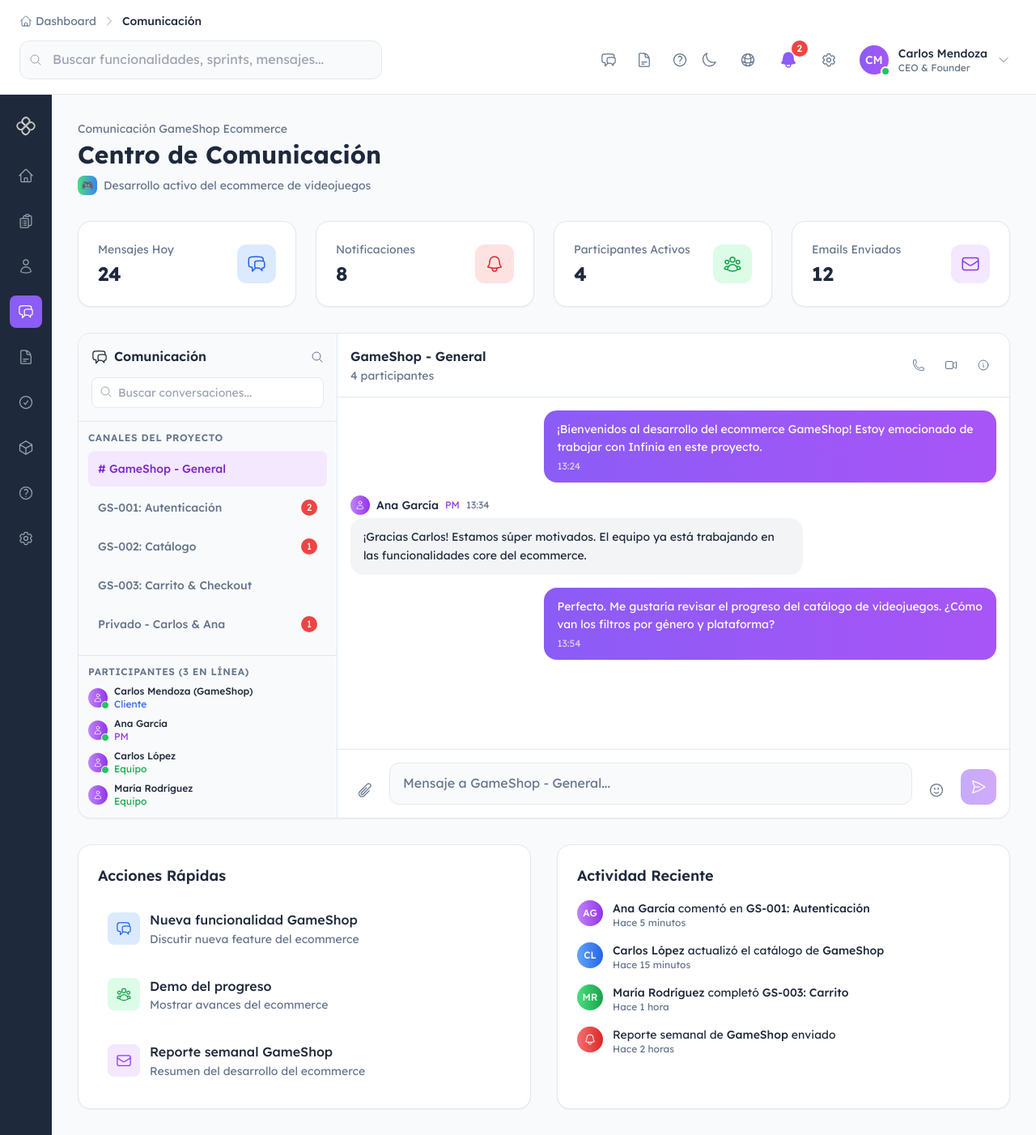
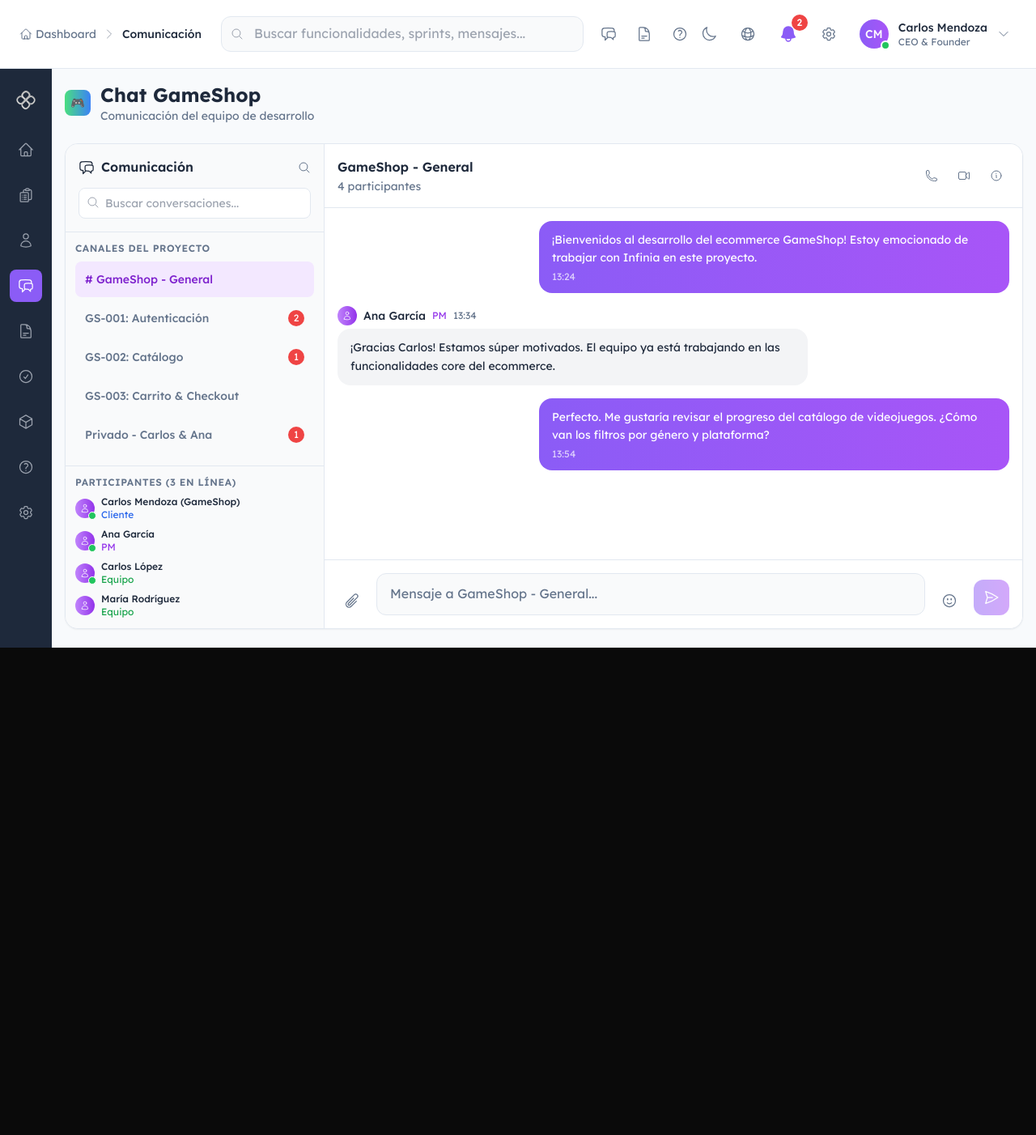
Before and after one commit to kmmelissat/infinia, a Next.js app: page /dashboard/communication in a window 1280 px wide. Shown: the whole page at 81% size. After the commit the page ends 800 px from the top, so only its background shows below. Built offline with nearby package versions, Linux system fonts and the light colour scheme.

Commit message:
Refactor CommunicationPage and DashboardNavbar components for improved layout and user experience.

```diff
--- a/src/app/dashboard/communication/page.tsx
+++ b/src/app/dashboard/communication/page.tsx
@@ -2,228 +2,29 @@
 
 import React from "react";
 import ProjectChat from "@/components/Dashboard/Communication/ProjectChat";
-import {
-  ChatBubbleLeftRightIcon,
-  BellIcon,
-  UserGroupIcon,
-  EnvelopeIcon,
-} from "@heroicons/react/24/outline";
 
 const CommunicationPage = () => {
   return (
-    <div className="p-8">
-      {/* Header */}
-      <div className="mb-8">
-        <div>
-          <p className="text-sm text-dashboard-text-secondary mb-1">
-            Comunicación GameShop Ecommerce
-          </p>
-          <h1 className="text-3xl font-bold text-dashboard-text-primary">
-            Centro de Comunicación
-          </h1>
-          <div className="mt-2 flex items-center space-x-2">
-            <div className="w-6 h-6 bg-gradient-to-r from-green-400 to-blue-500 rounded-lg flex items-center justify-center">
-              <span className="text-white font-bold text-xs">🎮</span>
-            </div>
-            <span className="text-sm text-dashboard-text-secondary">
-              Desarrollo activo del ecommerce de videojuegos
-            </span>
+    <div className="p-4">
+      {/* Header Simple */}
+      <div className="mb-6">
+        <div className="flex items-center space-x-3">
+          <div className="w-8 h-8 bg-gradient-to-r from-green-400 to-blue-500 rounded-lg flex items-center justify-center">
+            <span className="text-white font-bold text-sm">🎮</span>
+          </div>
+          <div>
+            <h1 className="text-2xl font-bold text-dashboard-text-primary">
+              Chat GameShop
+            </h1>
+            <p className="text-sm text-dashboard-text-secondary">
+              Comunicación del equipo de desarrollo
+            </p>
           </div>
         </div>
       </div>
 
-      {/* Communication Stats */}
-      <div className="grid grid-cols-1 md:grid-cols-4 gap-6 mb-8">
-        <div className="bg-dashboard-card rounded-2xl p-6 shadow-sm border border-dashboard-border">
-          <div className="flex items-center justify-between">
-            <div>
-              <p className="text-sm text-dashboard-text-secondary mb-1">
-                Mensajes Hoy
-              </p>
-              <p className="text-2xl font-bold text-dashboard-text-primary">
-                24
-              </p>
-            </div>
-            <div className="w-12 h-12 bg-blue-100 rounded-xl flex items-center justify-center">
-              <ChatBubbleLeftRightIcon className="w-6 h-6 text-blue-600" />
-            </div>
-          </div>
-        </div>
-
-        <div className="bg-dashboard-card rounded-2xl p-6 shadow-sm border border-dashboard-border">
-          <div className="flex items-center justify-between">
-            <div>
-              <p className="text-sm text-dashboard-text-secondary mb-1">
-                Notificaciones
-              </p>
-              <p className="text-2xl font-bold text-dashboard-text-primary">
-                8
-              </p>
-            </div>
-            <div className="w-12 h-12 bg-red-100 rounded-xl flex items-center justify-center">
-              <BellIcon className="w-6 h-6 text-red-600" />
-            </div>
-          </div>
-        </div>
-
-        <div className="bg-dashboard-card rounded-2xl p-6 shadow-sm border border-dashboard-border">
-          <div className="flex items-center justify-between">
-            <div>
-              <p className="text-sm text-dashboard-text-secondary mb-1">
-                Participantes Activos
-              </p>
-              <p className="text-2xl font-bold text-dashboard-text-primary">
-                4
-              </p>
-            </div>
-            <div className="w-12 h-12 bg-green-100 rounded-xl flex items-center justify-center">
-              <UserGroupIcon className="w-6 h-6 text-green-600" />
-            </div>
-          </div>
-        </div>
-
-        <div className="bg-dashboard-card rounded-2xl p-6 shadow-sm border border-dashboard-border">
-          <div className="flex items-center justify-between">
-            <div>
-              <p className="text-sm text-dashboard-text-secondary mb-1">
-                Emails Enviados
-              </p>
-              <p className="text-2xl font-bold text-dashboard-text-primary">
-                12
-              </p>
-            </div>
-            <div className="w-12 h-12 bg-purple-100 rounded-xl flex items-center justify-center">
-              <EnvelopeIcon className="w-6 h-6 text-purple-600" />
-            </div>
-          </div>
-        </div>
-      </div>
-
-      {/* Main Chat Interface */}
-      <div className="mb-8">
-        <ProjectChat />
-      </div>
-
-      {/* Communication Features */}
-      <div className="grid grid-cols-1 lg:grid-cols-2 gap-8">
-        {/* Quick Actions */}
-        <div className="bg-dashboard-card rounded-2xl p-6 shadow-sm border border-dashboard-border">
-          <h3 className="text-lg font-semibold text-dashboard-text-primary mb-4">
-            Acciones Rápidas
-          </h3>
-          <div className="space-y-3">
-            <button className="w-full flex items-center space-x-3 p-3 text-left hover:bg-gray-50 rounded-lg transition-colors">
-              <div className="w-10 h-10 bg-blue-100 rounded-lg flex items-center justify-center">
-                <ChatBubbleLeftRightIcon className="w-5 h-5 text-blue-600" />
-              </div>
-              <div>
-                <p className="font-medium text-dashboard-text-primary">
-                  Nueva funcionalidad GameShop
-                </p>
-                <p className="text-sm text-dashboard-text-secondary">
-                  Discutir nueva feature del ecommerce
-                </p>
-              </div>
-            </button>
-
-            <button className="w-full flex items-center space-x-3 p-3 text-left hover:bg-gray-50 rounded-lg transition-colors">
-              <div className="w-10 h-10 bg-green-100 rounded-lg flex items-center justify-center">
-                <UserGroupIcon className="w-5 h-5 text-green-600" />
-              </div>
-              <div>
-                <p className="font-medium text-dashboard-text-primary">
-                  Demo del progreso
-                </p>
-                <p className="text-sm text-dashboard-text-secondary">
-                  Mostrar avances del ecommerce
-                </p>
-              </div>
-            </button>
-
-            <button className="w-full flex items-center space-x-3 p-3 text-left hover:bg-gray-50 rounded-lg transition-colors">
-              <div className="w-10 h-10 bg-purple-100 rounded-lg flex items-center justify-center">
-                <EnvelopeIcon className="w-5 h-5 text-purple-600" />
-              </div>
-              <div>
-                <p className="font-medium text-dashboard-text-primary">
-                  Reporte semanal GameShop
-                </p>
-                <p className="text-sm text-dashboard-text-secondary">
-                  Resumen del desarrollo del ecommerce
-                </p>
-              </div>
-            </button>
-          </div>
-        </div>
-
-        {/* Recent Activity */}
-        <div className="bg-dashboard-card rounded-2xl p-6 shadow-sm border border-dashboard-border">
-          <h3 className="text-lg font-semibold text-dashboard-text-primary mb-4">
-            Actividad Reciente
-          </h3>
-          <div className="space-y-4">
-            <div className="flex items-start space-x-3">
-              <div className="w-8 h-8 bg-gradient-to-r from-purple-400 to-purple-600 rounded-full flex items-center justify-center flex-shrink-0">
-                <span className="text-xs font-medium text-white">AG</span>
-              </div>
-              <div className="flex-1 min-w-0">
-                <p className="text-sm text-dashboard-text-primary">
-                  <span className="font-medium">Ana García</span> comentó en{" "}
-                  <span className="font-medium">GS-001: Autenticación</span>
-                </p>
-                <p className="text-xs text-dashboard-text-secondary">
-                  Hace 5 minutos
-                </p>
-              </div>
-            </div>
-
-            <div className="flex items-start space-x-3">
-              <div className="w-8 h-8 bg-gradient-to-r from-blue-400 to-blue-600 rounded-full flex items-center justify-center flex-shrink-0">
-                <span className="text-xs font-medium text-white">CL</span>
-              </div>
-              <div className="flex-1 min-w-0">
-                <p className="text-sm text-dashboard-text-primary">
-                  <span className="font-medium">Carlos López</span> actualizó el
-                  catálogo de <span className="font-medium">GameShop</span>
-                </p>
-                <p className="text-xs text-dashboard-text-secondary">
-                  Hace 15 minutos
-                </p>
-              </div>
-            </div>
-
-            <div className="flex items-start space-x-3">
-              <div className="w-8 h-8 bg-gradient-to-r from-green-400 to-green-600 rounded-full flex items-center justify-center flex-shrink-0">
-                <span className="text-xs font-medium text-white">MR</span>
-              </div>
-              <div className="flex-1 min-w-0">
-                <p className="text-sm text-dashboard-text-primary">
-                  <span className="font-medium">María Rodríguez</span> completó{" "}
-                  <span className="font-medium">GS-003: Carrito</span>
-                </p>
-                <p className="text-xs text-dashboard-text-secondary">
-                  Hace 1 hora
-                </p>
-              </div>
-            </div>
-
-            <div className="flex items-start space-x-3">
-              <div className="w-8 h-8 bg-gradient-to-r from-red-400 to-red-600 rounded-full flex items-center justify-center flex-shrink-0">
-                <BellIcon className="w-4 h-4 text-white" />
-              </div>
-              <div className="flex-1 min-w-0">
-                <p className="text-sm text-dashboard-text-primary">
-                  Reporte semanal de{" "}
-                  <span className="font-medium">GameShop</span> enviado
-                </p>
-                <p className="text-xs text-dashboard-text-secondary">
-                  Hace 2 horas
-                </p>
-              </div>
-            </div>
-          </div>
-        </div>
-      </div>
+      {/* Solo el Chat */}
+      <ProjectChat />
     </div>
   );
 };
--- a/src/components/Dashboard/DashboardNavbar.tsx
+++ b/src/components/Dashboard/DashboardNavbar.tsx
@@ -75,21 +75,22 @@ const DashboardNavbar = () => {
 
   return (
     <nav className="bg-white border-b border-dashboard-border px-6 py-4 sticky top-0 z-40 backdrop-blur-sm bg-white/95">
-      {/* Breadcrumbs */}
-      <div className="mb-3">
-        <Breadcrumbs />
-      </div>
+      <div className="flex items-center justify-between">
+        {/* Left Section - Breadcrumbs + Search */}
+        <div className="flex items-center space-x-6 flex-1">
+          {/* Breadcrumbs */}
+          <div className="flex-shrink-0">
+            <Breadcrumbs />
+          </div>
 
-      <div className="flex items-center justify-between">
-        {/* Left Section - Search */}
-        <div className="flex items-center space-x-4 flex-1">
+          {/* Search */}
           <form onSubmit={handleSearch} className="relative max-w-md w-full">
             <input
               type="text"
               value={searchQuery}
               onChange={(e) => setSearchQuery(e.target.value)}
               placeholder="Buscar funcionalidades, sprints, mensajes..."
-              className="w-full pl-10 pr-4 py-2.5 border border-dashboard-border rounded-xl focus:outline-none focus:ring-2 focus:ring-purple-primary focus:border-transparent bg-gray-50 hover:bg-white transition-colors"
+              className="w-full pl-10 pr-4 py-2 border border-dashboard-border rounded-xl focus:outline-none focus:ring-2 focus:ring-purple-primary focus:border-transparent bg-gray-50 hover:bg-white transition-colors"
             />
             <MagnifyingGlassIcon className="absolute left-3 top-1/2 transform -translate-y-1/2 w-4 h-4 text-gray-400" />
           </form>
@@ -353,7 +354,7 @@ const DashboardNavbar = () => {
             value={searchQuery}
             onChange={(e) => setSearchQuery(e.target.value)}
             placeholder="Buscar..."
-            className="w-full pl-10 pr-4 py-2 border border-dashboard-border rounded-lg focus:outline-none focus:ring-2 focus:ring-purple-primary focus:border-transparent bg-gray-50"
+            className="w-full pl-10 pr-4 py-1.5 border border-dashboard-border rounded-lg focus:outline-none focus:ring-2 focus:ring-purple-primary focus:border-transparent bg-gray-50"
           />
           <MagnifyingGlassIcon className="absolute left-3 top-1/2 transform -translate-y-1/2 w-4 h-4 text-gray-400" />
         </form>
```
